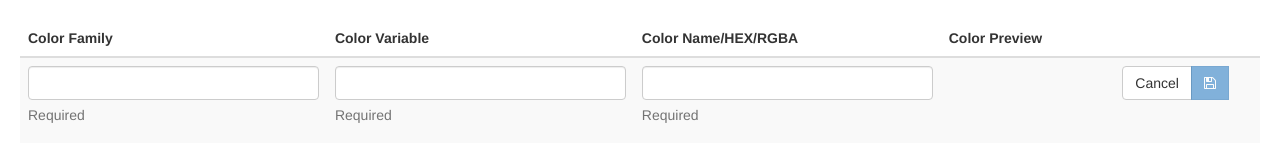
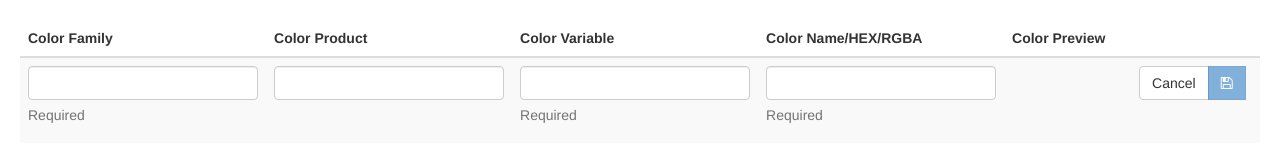
Before and after one commit to dreamyguy/color-consolidator, a website: page index.html at #/new in a window 1280 px wide. Drawn offline with Linux system fonts and the light colour scheme.

Commit message:
CC-3 introduce product column

```diff
--- a/detail.html
+++ b/detail.html
@@ -4,6 +4,7 @@
             <thead>
                 <tr>
                     <th>Color Family</th>
+                    <th>Color Product</th>
                     <th>Color Variable</th>
                     <th>Color Name/HEX/RGBA</th>
                     <th>Color Preview</th>
@@ -15,6 +16,9 @@
             <td class="borderless form-group" ng-class="{error: myForm.colorFamily.$invalid}">
                 <input type="text" class="form-control" name="colorFamily" ng-model="ccApp.colorFamily" required>
                 <span class="help-block" ng-show="myForm.colorFamily.$error.required">Required</span>
+            </td>
+            <td class="borderless form-group">
+                <input type="text" class="form-control" name="colorProduct" ng-model="ccApp.colorProduct">
             </td>
             <td class="borderless form-group" ng-class="{error: myForm.colorVariable.$invalid}">
                 <input type="text" class="form-control" name="colorVariable" ng-model="ccApp.colorVariable" required>
```
Also changed, not shown: list.html (+4 -0 lines).
